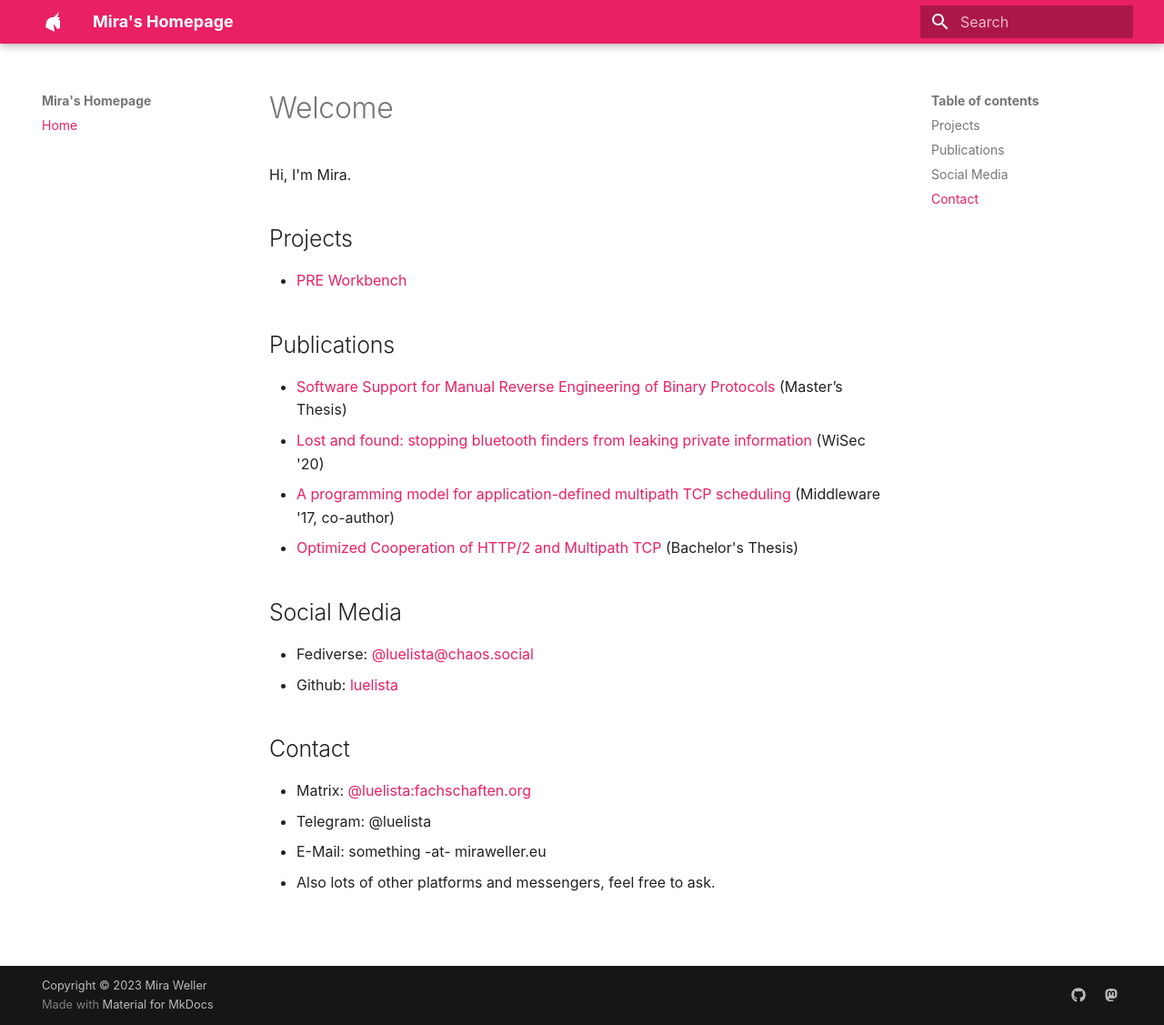
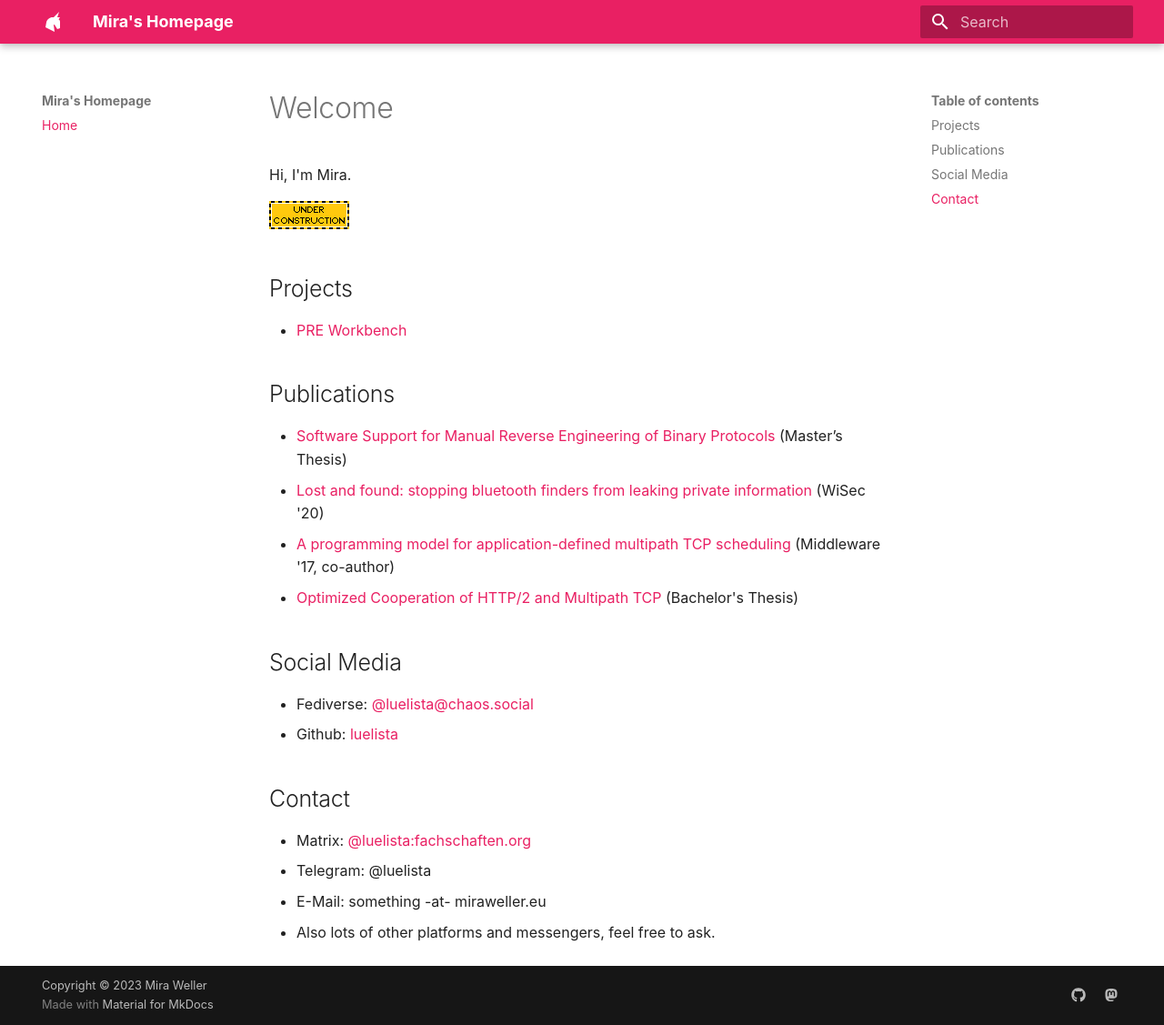
Before and after one commit to luelista/luelista.github.io, an MkDocs documentation site: the page built from docs/index.md, in a window 1280 px wide and 1127 px high. Shown: the whole window at 91% size. Built offline with MkDocs 1.6.1 and Material for MkDocs 9.7.7, drawn with Linux system fonts in a browser that asks for light colours.

Commit message:
Add Banners

```diff
--- a/docs/index.md
+++ b/docs/index.md
@@ -1,5 +1,9 @@
 # Welcome
 Hi, I'm Mira.
+
+
+![Under Construction ](assets/banners/construction.gif)
+
 
 ## Projects
 
```
Also changed, not shown: docs/assets/banners/construction.gif (added), docs/assets/banners/gaywebring.gif (added), docs/assets/banners/gnu-linux.gif (added), docs/assets/banners/gnubanner.gif (added), docs/assets/banners/masto.gif (added), docs/assets/banners/mastodon_button_3.gif (added), docs/assets/banners/mozilla2.gif (added), docs/assets/banners/under-con.gif (added).
